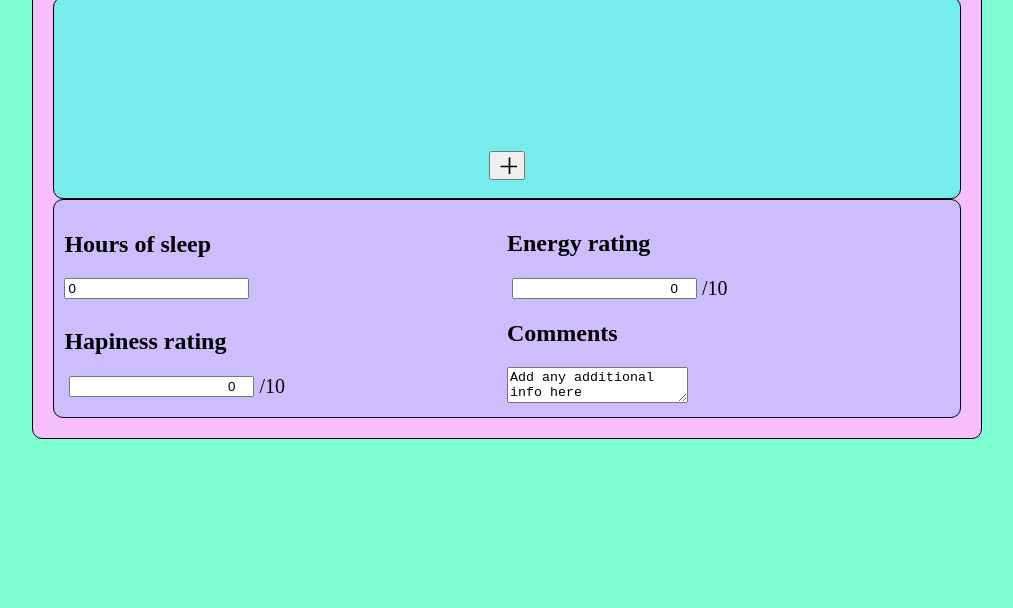
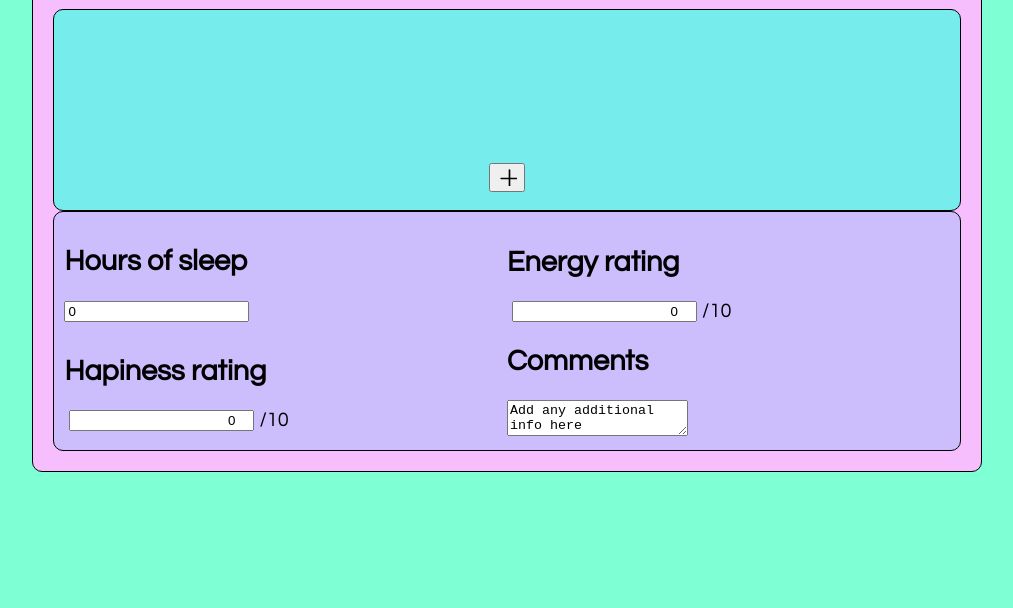
Before and after one commit to Jacob1354/journal, a website with bundled scripts: page public/html/day.html in a window 1280 px wide. Shown: the part 342-950 px from the top of the page, without its empty margins (133-1146 px from the left). Before the commit the page ends 917 px from the top, so only its background shows below. Built offline with nearby package versions, Linux system fonts and the light colour scheme; no server answers.

Commit message:
Style(day.css): Change the font

```diff
--- a/public/css/day/day.css
+++ b/public/css/day/day.css
@@ -6,6 +6,8 @@ body {
     display: flex;
     flex-direction: column;
     padding: 10%;
+    font-family:  "Century Gothic", "Cambria", serif;
+    font-size: max(19px, 1.2em);
 }
 
 nav {
```
